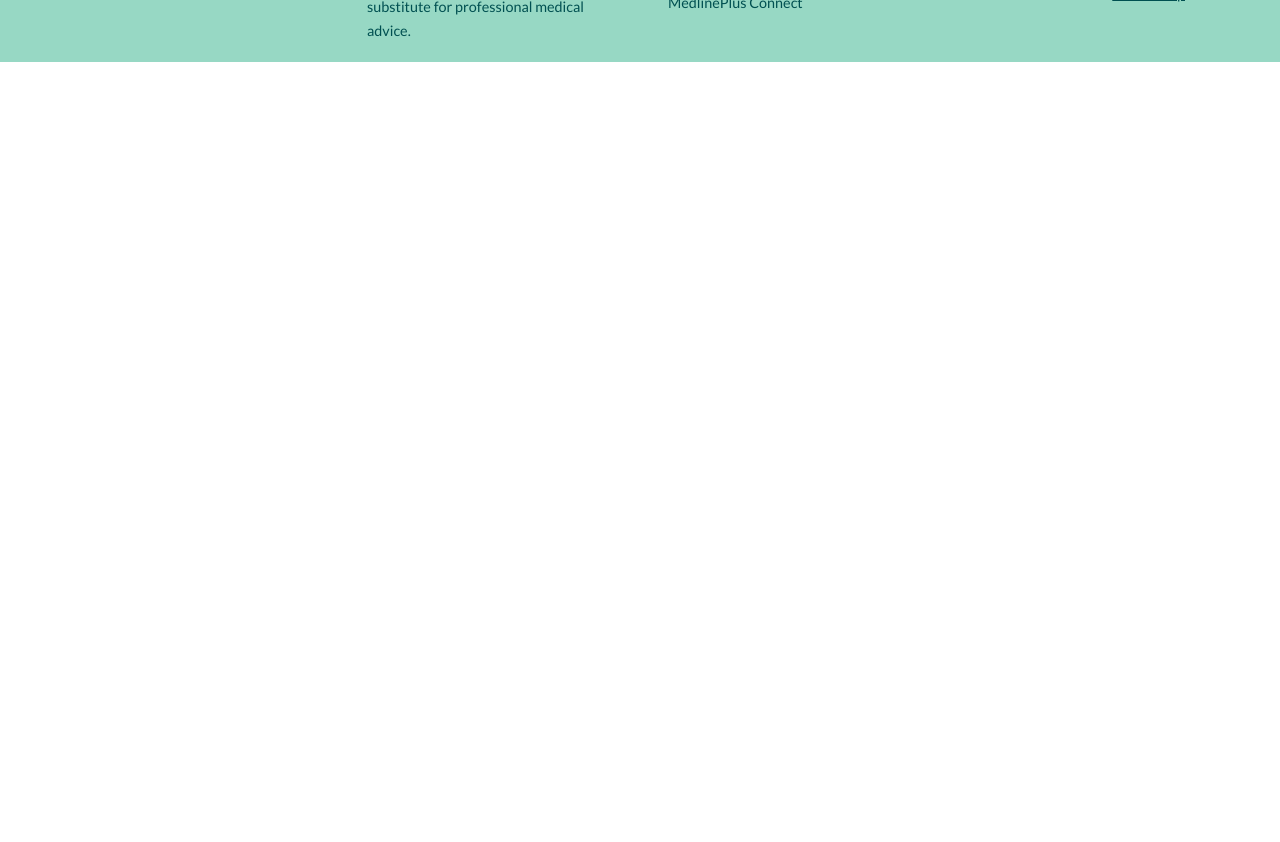
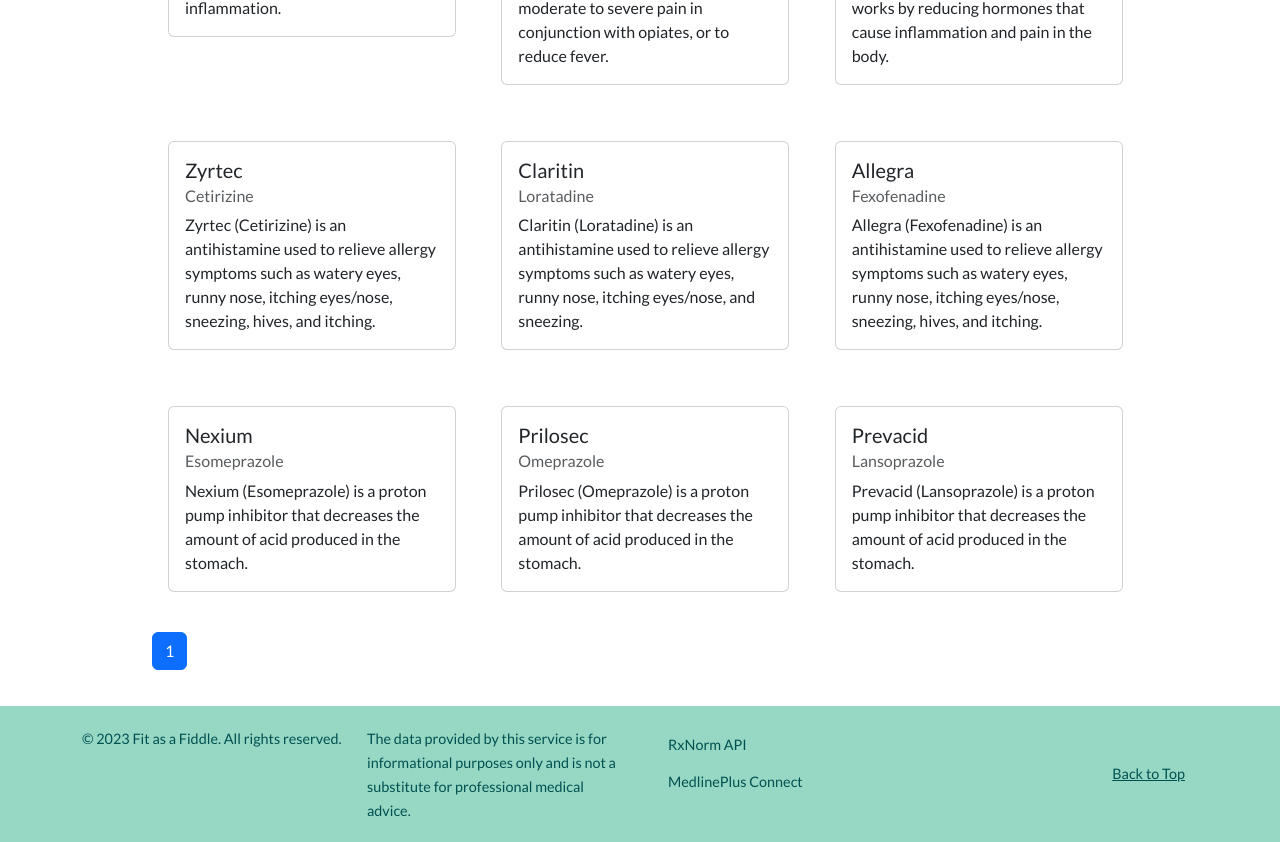
Before and after one commit to EloraHob/pharmapedia, a Next.js app in the folder fit-as-a-fiddle/: page /search in a window 1280 px wide. Shown: the part 600-1442 px from the top of the page. Before the commit the page ends 800 px from the top, so only its background shows below. Built offline with nearby package versions, Linux system fonts and the light colour scheme.

Commit message:
figuring it out

```diff
--- a/fit-as-a-fiddle/app/search/MedicationInfoCard.jsx
+++ b/fit-as-a-fiddle/app/search/MedicationInfoCard.jsx
@@ -1,8 +1,12 @@
 import React from 'react';
 import Card from 'react-bootstrap/Card';
 
-const MedicationInfoCard = ({ drugName, activeIngredient, description }) => {
+const MedLinePlusBaseUrl = 'https://connect.medlineplus.gov/service';
+const MedicationInfoCard = ({ drugName, activeIngredient, description, rxcui }) => {
+  const medLinePlusUrl = `${MedLinePlusBaseUrl}?knowledgeResponseType=application%2Fjson&mainSearchCriteria.v.cs=2.16.840.1.113883.6.88&mainSearchCriteria.v.c=${rxcui}&mainSearchCriteria.v.dn=&informationRecipient.languageCode.c=en`;
+
   return (
+    <a href={medLinePlusUrl} target="_blank" rel="noopener noreferrer" style={{ textDecoration: 'none' }}>
       <Card className="m-3" style={{ width: '18rem' }}>
         <Card.Body>
           <Card.Title>{drugName}</Card.Title>
@@ -12,6 +16,7 @@
           </Card.Text>
         </Card.Body>
       </Card>
+    </a>
   );
 };
 
--- a/fit-as-a-fiddle/app/search/MedicationSearch.js
+++ b/fit-as-a-fiddle/app/search/MedicationSearch.js
@@ -1,16 +1,15 @@
 import axios from 'axios';
 
-const openFdaBaseUrl = 'https://api.fda.gov/drug/drugsfda.json';
+const openFdaBaseUrl = 'https://api.fda.gov/drug/ndc.json';
 
 const MedicationSearch = async (medicationName) => {
   try {
     const response = await axios.get(openFdaBaseUrl, {
       params: {
-        search: `openfda.generic_name:${medicationName}`,
+        search: `openfda.generic_name=${medicationName}`,
         limit: 27,
       },
     });
-
     return response.data;
   } catch (error) {
     throw error;
--- /dev/null
+++ b/fit-as-a-fiddle/app/search/ResultsDisplayGrid.jsx
@@ -0,0 +1,56 @@
+import React, { useState } from 'react';
+import MedicationInfoCard from '../search/MedicationInfoCard';
+import { Container, Row, Col } from 'react-bootstrap';
+import Pagination from 'react-bootstrap/Pagination';
+
+const chunkSize = 9; // Number of cards per page
+
+const ResultsDisplayGrid = ({ medications }) => {
+  const [currentPage, setCurrentPage] = useState(0);
+
+  // Flatten the 2D array
+  const flatMedications = medications.reduce((acc, val) => acc.concat(val), []);
+
+  // Function to chunk the data into pages
+  const chunkArray = (array, size) => {
+    let result = [];
+    for (let i = 0; i < array.length; i += size) {
+      result.push(array.slice(i, i + size));
+    }
+    return result;
+  };
+
+  // Creating chunks/pages of data
+  const pages = chunkArray(flatMedications, chunkSize);
+
+  // The data for the current page
+  const currentData = pages[currentPage] || [];
+
+  let items = [];
+  for (let page = 1; page <= pages.length; page++) {
+    items.push(
+      <Pagination.Item key={page} active={page === currentPage + 1} onClick={() => setCurrentPage(page - 1)}>
+        {page}
+      </Pagination.Item>,
+    );
+  }
+
+  return (
+    <Container>
+      <Row>
+      {currentData.map((medication, i) => (
+           <Col key={`col-${i}`} xs={12} sm={6} md={4} className='mb-4'>
+           <MedicationInfoCard
+             drugName={medication.drugName}
+             activeIngredient={medication.activeIngredient}
+             description={medication.description}
+             />
+           </Col>
+         ))}
+       </Row>
+       <Pagination>{items}</Pagination>
+    </Container>
+  );
+};
+
+export default ResultsDisplayGrid;
--- a/fit-as-a-fiddle/app/search/search.js
+++ b/fit-as-a-fiddle/app/search/search.js
@@ -2,19 +2,105 @@
 import styles from './search.module.css';
 import MedicationSearch from './MedicationSearch';
 import MedicationInfoCard from './MedicationInfoCard';
+import ResultsDisplayGrid from './ResultsDisplayGrid';
+
+const medicationsData = [
+  [
+    {
+      drugName: "Aspirin",
+      activeIngredient: "Acetylsalicylic Acid",
+      description: "Aspirin is a salicylate that is used to treat pain, and reduce fever or inflammation.",
+      rxcui: 252857
+    },
+    {
+      drugName: "Tylenol",
+      activeIngredient: "Acetaminophen",
+      description: "Tylenol is used to treat mild to moderate and pain, to treat moderate to severe pain in conjunction with opiates, or to reduce fever.",
+      rxcui: 198440
+    },
+    {
+      drugName: "Advil",
+      activeIngredient: "Ibuprofen",
+      description: "Advil is a nonsteroidal anti-inflammatory drug (NSAID). It works by reducing hormones that cause inflammation and pain in the body.",
+      rxcui: 310964
+    },
+  ],
+  [
+    {
+      drugName: "Zyrtec",
+      activeIngredient: "Cetirizine",
+      description: "Zyrtec (Cetirizine) is an antihistamine used to relieve allergy symptoms such as watery eyes, runny nose, itching eyes/nose, sneezing, hives, and itching.",
+      rxcui: 1014677
+    },
+    {
+      drugName: "Claritin",
+      activeIngredient: "Loratadine",
+      description: "Claritin (Loratadine) is an antihistamine used to relieve allergy symptoms such as watery eyes, runny nose, itching eyes/nose, and sneezing.",
+      rxcui: 755476
+    },
+    {
+      drugName: "Allegra",
+      activeIngredient: "Fexofenadine",
+      description: "Allegra (Fexofenadine) is an antihistamine used to relieve allergy symptoms such as watery eyes, runny nose, itching eyes/nose, sneezing, hives, and itching.",
+      rxcui: 997420
+    },
+  ],
+  [
+    {
+      drugName: "Nexium",
+      activeIngredient: "Esomeprazole",
+      description: "Nexium (Esomeprazole) is a proton pump inhibitor that decreases the amount of acid produced in the stomach.",
+      rxcui: 284799
+    },
+    {
+      drugName: "Prilosec",
+      activeIngredient: "Omeprazole",
+      description: "Prilosec (Omeprazole) is a proton pump inhibitor that decreases the amount of acid produced in the stomach.",
+      rxcui: 283742
+    },
+    {
+      drugName: "Prevacid",
+      activeIngredient: "Lansoprazole",
+      description: "Prevacid (Lansoprazole) is a proton pump inhibitor that decreases the amount of acid produced in the stomach.",
+      rxcui: 206206
+    },
+  ],
+];
+
+const ITEMS_PER_PAGE = 9; // Number of medication cards per page
 
 const SearchPage = () => {
   const [searchTerm, setSearchTerm] = useState('');
   const [searchResults, setSearchResults] = useState([]);
+  const [isSectionHidden, setIsSectionHidden] = useState(false);
+  const [currentPage, setCurrentPage] = useState(1);
+  const [errorMessage, setErrorMessage] = useState('');
 
   const handleSearch = async () => {
     try {
       const data = await MedicationSearch(searchTerm);
       setSearchResults(data.results);
+      setCurrentPage(1);
+      setIsSectionHidden(true);
     } catch (error) {
       console.error('Error searching medication:', error);
+      setIsSectionHidden(true);
+      setErrorMessage('An error occurred while searching for medications. Please try again later.');
     }
   };
+
+  const handleHideSection = () => {
+    setIsSectionHidden(true);
+  };
+
+  const handlePageChange = (page) => {
+    setCurrentPage(page);
+  };
+
+  const totalMedications = searchResults.length;
+  const totalPages = Math.ceil(totalMedications / ITEMS_PER_PAGE);
+  const startIndex = (currentPage - 1) * ITEMS_PER_PAGE;
+  const endIndex = Math.min(startIndex + ITEMS_PER_PAGE, totalMedications);
 
   return (
     <div className={styles.search}>
@@ -39,18 +125,44 @@
         </button>
       </div>
 
+       {/* Display error message if there's an error */}
+       {errorMessage && <div className={styles.errorMessage}>{errorMessage}</div>}
+
+      {!isSectionHidden && (
+        <div>
+          <ResultsDisplayGrid medications={medicationsData} />
+        </div>
+      )}
+
       {/* Display search results */}
-      <div>
-        <ul>
-          {searchResults.map((result) => (
-            <MedicationInfoCard
-              key={result.product_id}
-              drugName={result.brand_name}
-              activeIngredient={result.active_ingredients.map((ingredient) => ingredient.name)}
-              description={result.packaging.description}
-            />
-          ))}
-        </ul>
+      {!errorMessage && searchResults.length > 0 && (
+        <div className={styles.medicationGrid}>
+          {searchResults
+            .slice((currentPage - 1) * ITEMS_PER_PAGE, currentPage * ITEMS_PER_PAGE)
+            .map((result) => (
+              <div key={result.product_id} className={styles.medicationCard}>
+                <MedicationInfoCard
+                  drugName={result.brand_name}
+                  activeIngredient={result.active_ingredients[0]?.name || 'Unknown'}
+                  description={result.labeler_name || 'Description not available'}
+                  rxcui={result.openfda.rxcui}
+                />
+              </div>
+            ))}
+        </div>
+      )}
+
+      {/* Pagination */}
+      <div className={styles.pagination}>
+        {Array.from({ length: totalPages }, (_, index) => index + 1).map((page) => (
+          <button
+            key={page}
+            className={currentPage === page ? styles.activePage : styles.pageButton}
+            onClick={() => handlePageChange(page)}
+          >
+            {page}
+          </button>
+        ))}
       </div>
     </div>
   );
--- a/fit-as-a-fiddle/app/search/search.module.css
+++ b/fit-as-a-fiddle/app/search/search.module.css
@@ -1,11 +1,14 @@
 .search {
+  max-width: 1000px;
+  margin: 0 auto;
   display: flex;
-  align-items: center;
-  justify-content: center;
-  height: 20vh;
+  flex-direction: column;
+  align-items: center; /* Center horizontally */
 }
 
+
 .bar {
+  margin: 10px;
   display: flex;
   align-items: center;
   justify-content: center;
@@ -34,3 +37,40 @@
   border: none;
   border-radius: 4px;
 }
+
+.medicationGrid {
+  display: grid;
+  grid-template-columns: repeat(3, 1fr);
+  grid-gap: 20px;
+}
+
+.medicationCard {
+  border-radius: 4px;
+  padding: 10px;
+}
+
+.pagination {
+  display: flex;
+  align-items: center;
+  justify-content: center; /* Center horizontally */
+  margin-bottom: 20px;
+}
+
+.pageButton {
+  margin: 0 5px;
+  padding: 5px 10px;
+  background-color: #f5f5f5;
+  border: 1px solid #ccc;
+  border-radius: 4px;
+  cursor: pointer;
+}
+
+.activePage {
+  margin: 0 5px;
+  padding: 5px 10px;
+  background-color: #007bff;
+  color: #fff;
+  border: 1px solid #007bff;
+  border-radius: 4px;
+  cursor: pointer;
+}
```
Also changed, not shown: fit-as-a-fiddle/app/search/page.js (+0 -59 lines), fit-as-a-fiddle/app/filter/ResultsDisplayGrid.jsx (line endings or trailing spaces), fit-as-a-fiddle/app/search/MedLine.js (added). Lines whose indentation alone changed are shown as unchanged.
